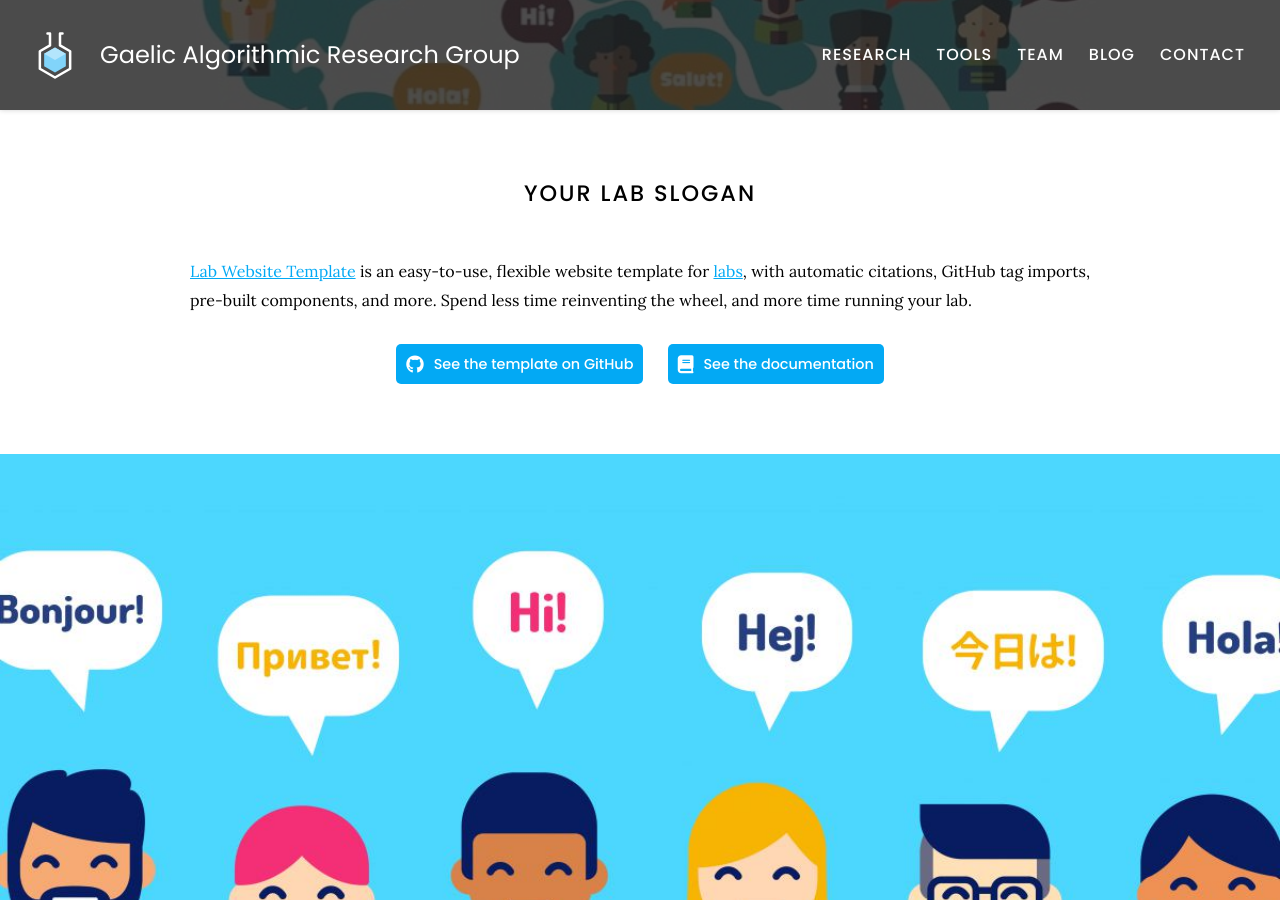
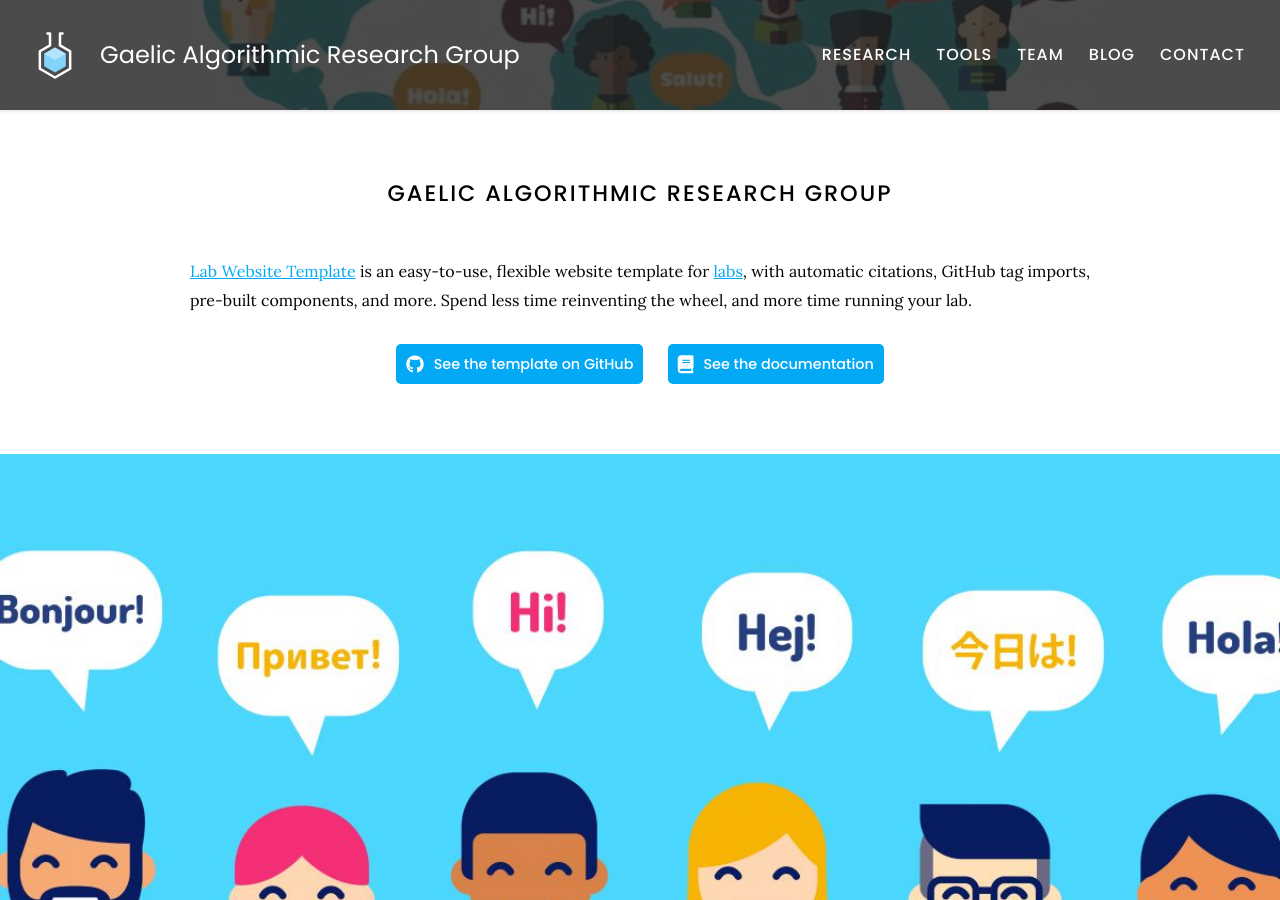
Before and after one commit to Gaelic-Algorithmic-Research-Group/homepage, a Jekyll site: the page built from index.md, in a window 1280 px wide and 900 px high. Built offline with Jekyll 4.4.1, drawn with Linux system fonts in a browser that asks for light colours.

Commit message:
Update index.md

```diff
--- a/index.md
+++ b/index.md
@@ -2,7 +2,7 @@
 title: Home
 ---
 
-# Your Lab Slogan
+# Gaelic Algorithmic Research Group
 
 [Lab Website Template](https://github.com/greenelab/lab-website-template) is an easy-to-use, flexible website template for [labs](https://www.greenelab.com/), with automatic citations, GitHub tag imports, pre-built components, and more.
 Spend less time reinventing the wheel, and more time running your lab.
```
